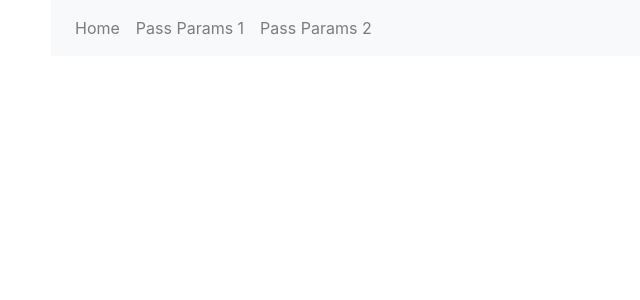
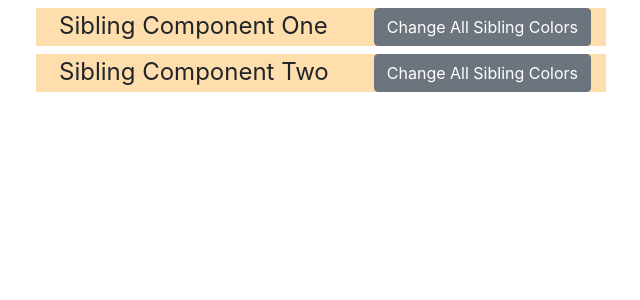
Before and after one commit to UniquelySimilar/vue-sandbox, a Vue app: page /routetwo in a window 1280 px wide. Shown: the top 300 px of the page, without its empty margins (34-674 px from the left). Built offline with nearby package versions, Linux system fonts and the light colour scheme.

Commit message:
stackoverflow: change siblings color

```diff
--- a/src/App.vue
+++ b/src/App.vue
@@ -1,17 +1,16 @@
 <template>
   <div id="app" class="container">
-    <router-params-change-navbar />
-    <router-view></router-view>
+    <parent />
   </div>
 </template>
 
 <script>
-  import RouterParamsChangeNavbar from '@/components/stackoverflow/router-params-change/RouterParamsChangeNavbar'
+  import Parent from '@/components/stackoverflow/change-siblings-color/Parent'
 
   export default {
     name: 'App',
     components: {
-      RouterParamsChangeNavbar
+      Parent
     },
     data() {
       return {
--- /dev/null
+++ b/src/components/stackoverflow/change-siblings-color/Child.vue
@@ -0,0 +1,54 @@
+<template>
+  <div class="child">
+    <div class="row">
+      <div class="col-md-6" :style="currentBgColor">
+        <span>Sibling Component {{ instanceName }}</span>
+        <button type="button" class="btn btn-secondary" @click="updateCommonBgColor">Change All Sibling Colors</button>
+      </div>
+    </div>
+  </div>
+</template>
+<script>
+  export default {
+    props: {
+      initBgColor: {
+        type: String,
+        required: true
+      },
+      instanceName: {
+        type: String,
+        required: true
+      }
+    },
+    data() {
+      return {
+        backgroundColor: this.initBgColor
+      }
+    },
+    computed: {
+      currentBgColor() {
+        return 'background-color: ' + this.$store.state.commonBgColor;
+      }
+    },
+    methods: {
+      updateCommonBgColor() {
+        this.$store.commit('updateBgColor', this.backgroundColor);
+      }
+    }
+  }
+</script>
+
+<style scoped>
+  .child {
+    margin-top: 0.5rem;
+  }
+
+  span {
+    font-size: 1.5rem;
+    padding: 0.5rem;
+  }
+
+  button {
+    float: right;
+  }
+</style>
--- /dev/null
+++ b/src/components/stackoverflow/change-siblings-color/Parent.vue
@@ -0,0 +1,16 @@
+<template>
+  <div class="parent">
+    <child initBgColor="aquamarine" instanceName="One" />
+    <child initBgColor="mediumorchid" instanceName="Two" />
+  </div>
+</template>
+
+<script>
+  import Child from './Child.vue'
+
+  export default {
+    components: {
+      Child
+    }
+  }
+</script>
--- /dev/null
+++ b/src/components/stackoverflow/change-siblings-color/store/index.js
@@ -0,0 +1,15 @@
+import Vue from 'vue'
+import Vuex from 'vuex'
+
+Vue.use(Vuex)
+
+export default new Vuex.Store({
+  state: {
+    commonBgColor: 'navajowhite'
+  },
+  mutations: {
+    updateBgColor(state, newColor) {
+      state.commonBgColor = newColor;
+    }
+  }
+})
```
Also changed, not shown: src/main.js (+4 -4 lines).
